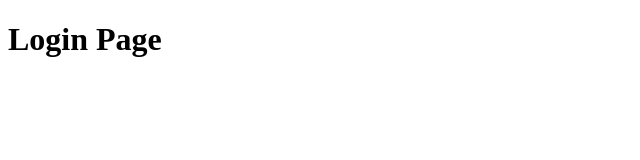
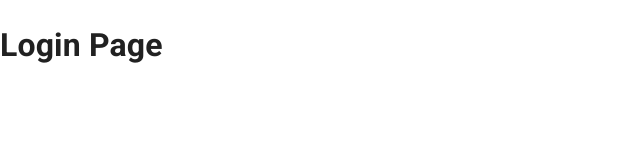
Before and after one commit to victorivanlopezlearning/journal-app-react, a React (Vite) app: page /auth/login in a window 1280 px wide. Shown: the top 160 px of the page, without its empty margins (0-640 px from the left). Built offline with nearby package versions, Linux system fonts and the light colour scheme.

Commit message:
Configured: Material UI Theme

```diff
--- a/src/JournalApp.jsx
+++ b/src/JournalApp.jsx
@@ -3,11 +3,15 @@
   RouterProvider,
 } from 'react-router-dom';
 import { AppRouter } from './router/AppRouter';
+import { AppTheme } from './theme';
 
 const router = createBrowserRouter(AppRouter);
 
 export const JournalApp = () => {
+
   return (
-    <RouterProvider router={router} />
+    <AppTheme>
+      <RouterProvider router={router} />
+    </AppTheme>
   )
 }
--- /dev/null
+++ b/src/theme/AppTheme.jsx
@@ -0,0 +1,12 @@
+import CssBaseline from '@mui/material/CssBaseline';
+import { ThemeProvider } from '@mui/material/styles';
+import { purpleTheme } from './';
+
+export const AppTheme = ({ children }) => {
+  return (
+    <ThemeProvider theme={purpleTheme}>
+      <CssBaseline />
+      {children}
+    </ThemeProvider>
+  )
+}
--- /dev/null
+++ b/src/theme/index.js
@@ -0,0 +1,2 @@
+export * from './AppTheme';
+export * from './purpleTheme';
--- /dev/null
+++ b/src/theme/purpleTheme.js
@@ -0,0 +1,16 @@
+import { createTheme } from '@mui/material/styles';
+import { red } from '@mui/material/colors';
+
+export const purpleTheme = createTheme({
+  palette: {
+    primary: {
+      main: '#262254',
+    },
+    secondary: {
+      main: '#543884',
+    },
+    error: {
+      main: red.A400,
+    },
+  },
+});
```
